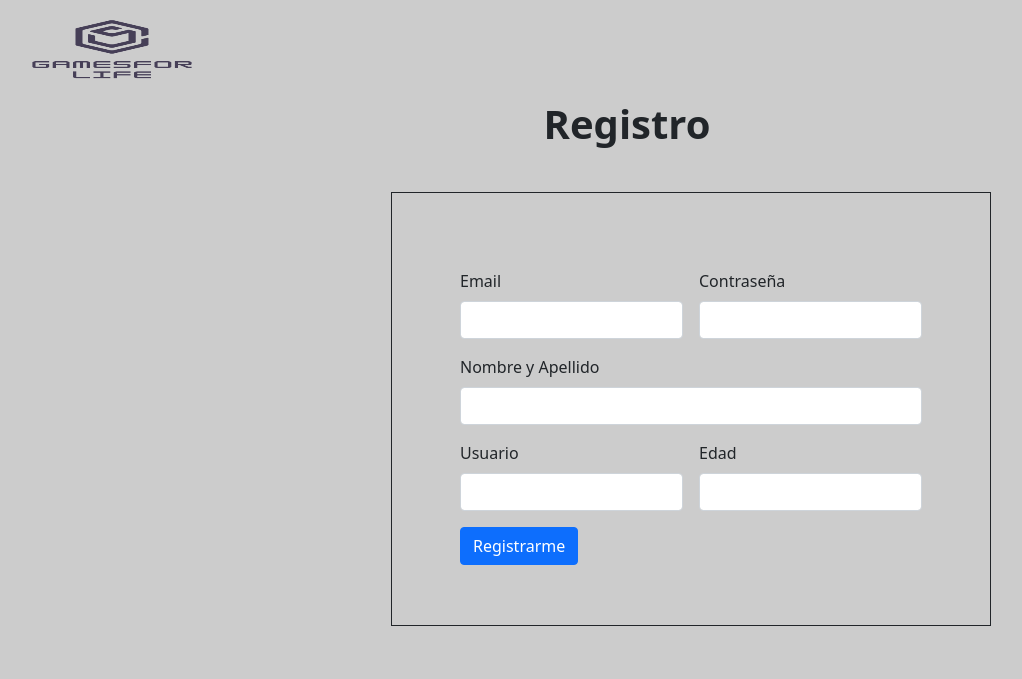
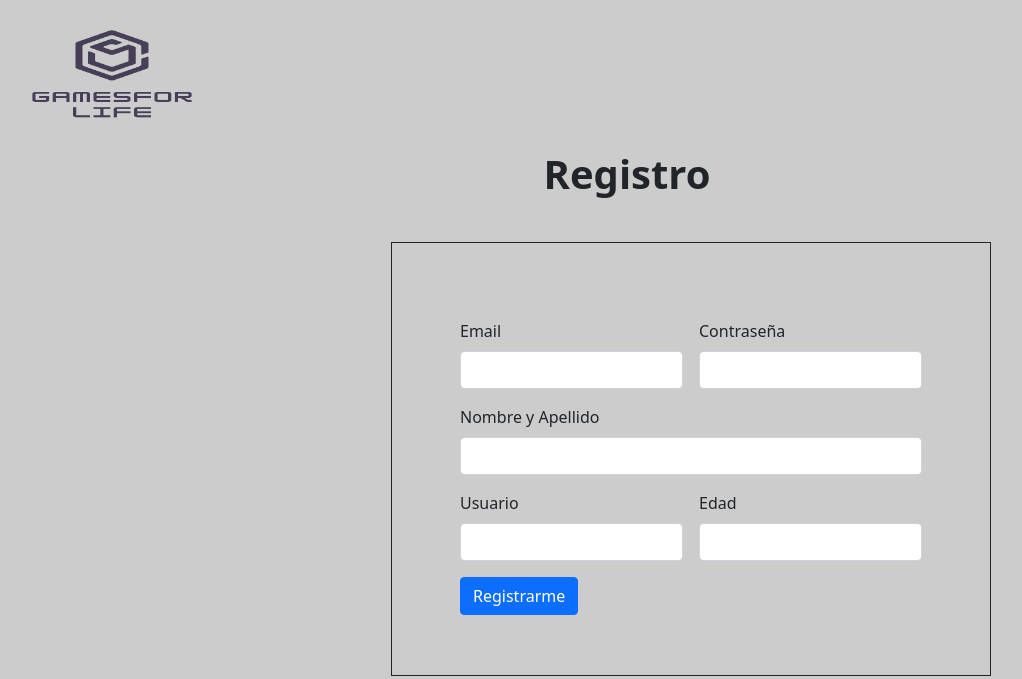
Before and after one commit to Ferg15/gamesforlife, a plain HTML site: page tpfinal/registro/registro.html in a window 1280 px wide. Shown: the top 679 px of the page, without its empty margins (13-1035 px from the left). Drawn offline with nearby package versions, Linux system fonts and the light colour scheme.

Commit message:
Update registro.html

```diff
--- a/tpfinal/registro/registro.html
+++ b/tpfinal/registro/registro.html
@@ -11,7 +11,7 @@
 <body>
 	<div id="Logotipo">
 		<a href="../Gamesforlife.html">
-			<img src="../img/logo.png" alt="Volver a la home" width="250px" height="100">
+			<img src="../img/logo.png" alt="Volver a la home" width="250px" height="150">
 		</a>
 	</div>
 	<h1>
```
